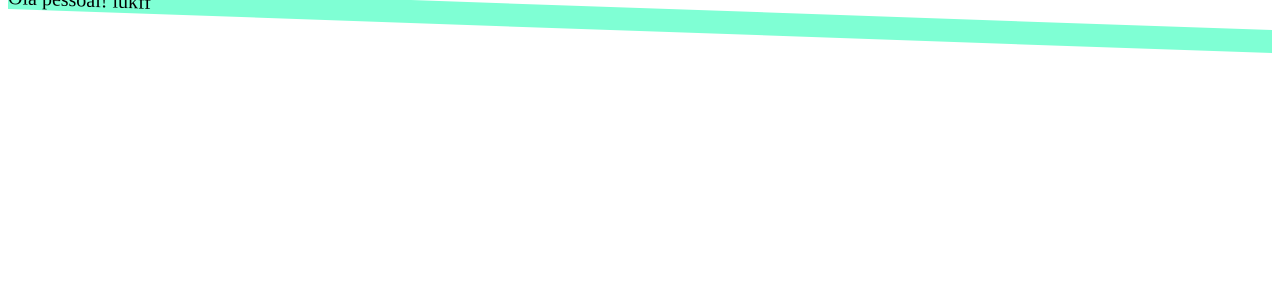
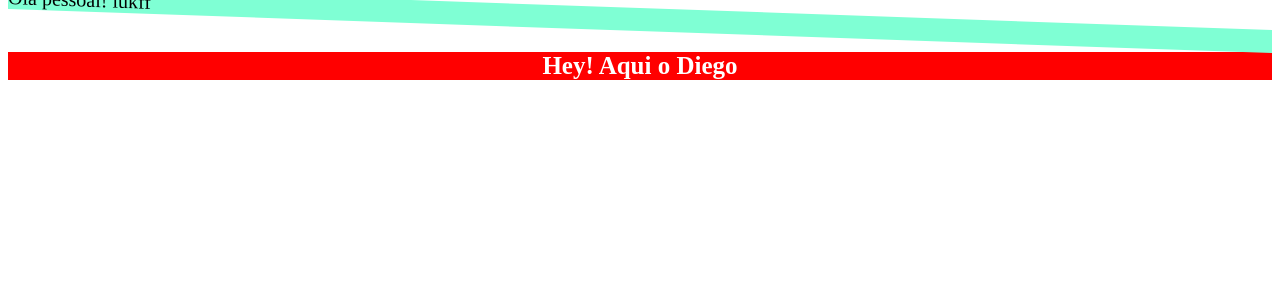
Before and after one commit to toti-br/angular-20210309, an Angular app: page / in a window 1280 px wide. Shown: the top 300 px of the page. Built offline with nearby package versions, Linux system fonts and the light colour scheme.

Commit message:
Diego 2 files modified, 3 added

```diff
--- a/src/app/app.component.html
+++ b/src/app/app.component.html
@@ -1 +1,2 @@
 <app-lukff></app-lukff>
+<app-diego-celis-t></app-diego-celis-t>
--- a/src/app/app.module.ts
+++ b/src/app/app.module.ts
@@ -5,10 +5,11 @@ import { FormsModule } from '@angular/forms';
 import { AppComponent } from './app.component';
 import { HelloComponent } from './hello.component';
 import { LukffComponent } from './lukff/lukff.component';
+import { DiegoCelisTComponent } from './diego-celis-t/diego-celis-t.component';
 
 @NgModule({
   imports:      [ BrowserModule, FormsModule ],
-  declarations: [ AppComponent, HelloComponent, LukffComponent ],
+  declarations: [ AppComponent, HelloComponent, LukffComponent, DiegoCelisTComponent ],
   bootstrap:    [ AppComponent ]
 })
 export class AppModule { }
--- /dev/null
+++ b/src/app/diego-celis-t/diego-celis-t.component.css
@@ -0,0 +1,6 @@
+h2 {
+  background-color: red;
+  font-size: 25px;
+  color: white;
+  text-align: center;
+}
--- /dev/null
+++ b/src/app/diego-celis-t/diego-celis-t.component.html
@@ -0,0 +1,3 @@
+<h2>
+  Hey! Aqui o {{ userName }}
+</h2>
--- /dev/null
+++ b/src/app/diego-celis-t/diego-celis-t.component.ts
@@ -0,0 +1,14 @@
+import { Component, OnInit } from "@angular/core";
+
+@Component({
+  selector: "app-diego-celis-t",
+  templateUrl: "./diego-celis-t.component.html",
+  styleUrls: ["./diego-celis-t.component.css"]
+})
+export class DiegoCelisTComponent implements OnInit {
+  userName = "Diego";
+
+  constructor() {}
+
+  ngOnInit() {}
+}
```
